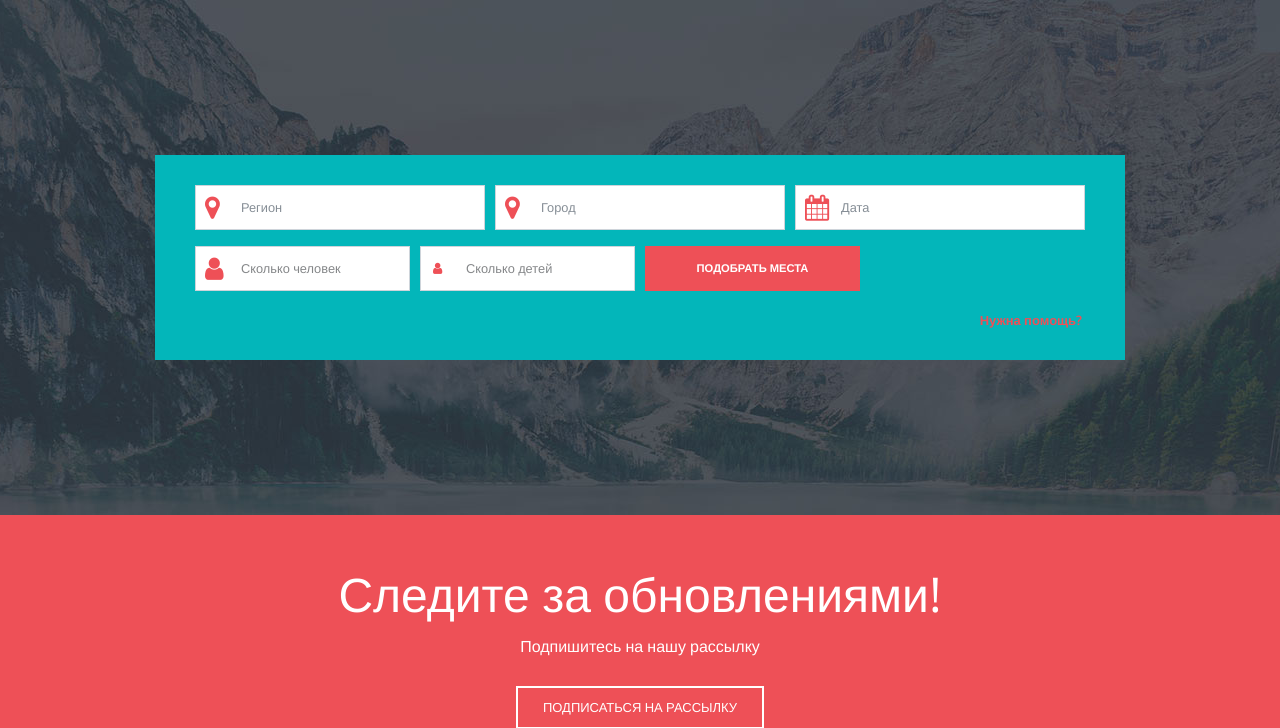
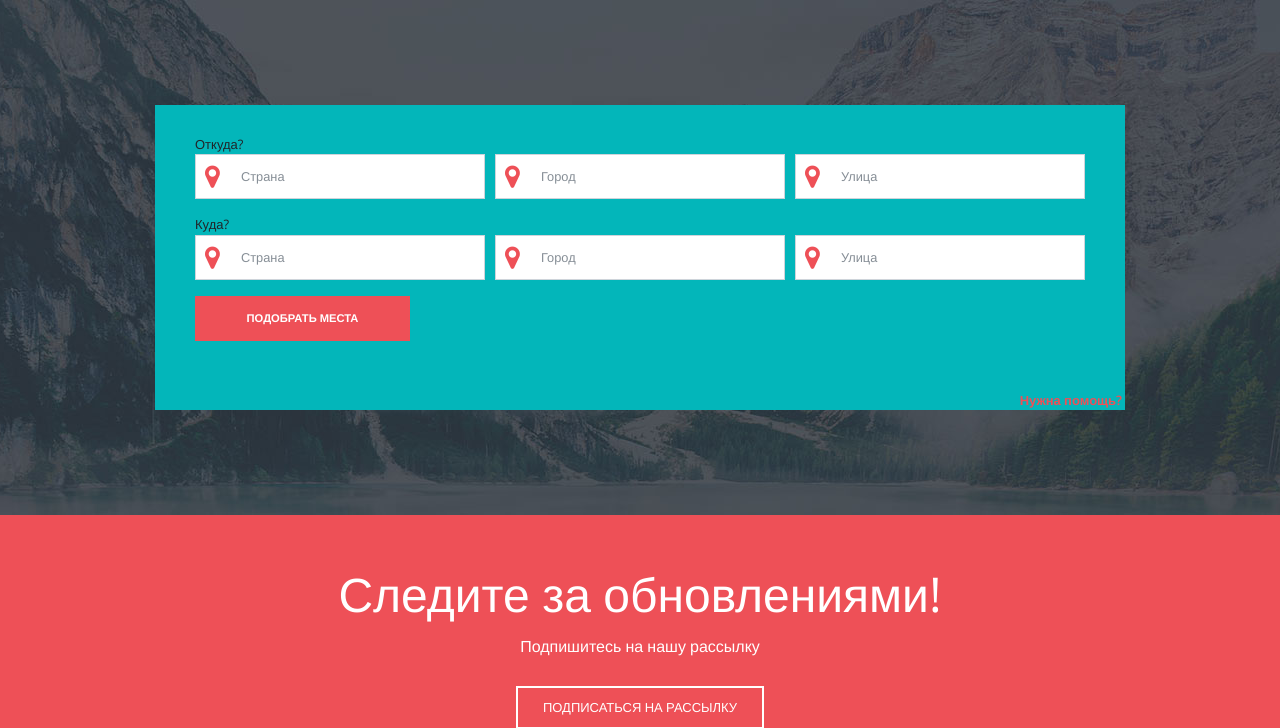
Before and after one commit to Xamerzaev/Axel, a Django app: page / in a window 1280 px wide. Shown: the part 119-847 px from the top of the page. Run offline with Django 4.2, Linux system fonts and the light colour scheme; some libraries are stand-ins or nearby versions.

Commit message:
input_route

```diff
--- a/core/settings.py
+++ b/core/settings.py
@@ -133,11 +133,11 @@ STATIC_ROOT = os.path.join(PROJECT_ROOT, 'static')
 
 DEFAULT_AUTO_FIELD = 'django.db.models.BigAutoField'
 
-from decouple import config
+#from decouple import config
 
-EMAIL_BACKEND = 'django.core.mail.backends.smtp.EmailBackend'
+""" EMAIL_BACKEND = 'django.core.mail.backends.smtp.EmailBackend'
 EMAIL_HOST = 'smtp.gmail.com'
 EMAIL_USE_TLS = True
 EMAIL_PORT = 587
 EMAIL_HOST_USER = config('email', default='')
-EMAIL_HOST_PASSWORD = config('password', default='')
+EMAIL_HOST_PASSWORD = config('password', default='') """
--- a/index/urls.py
+++ b/index/urls.py
@@ -1,11 +1,9 @@
 from django.urls import path
 from . import views
-
-from .views import Home
 from route.views import showroute, showmap
 
 urlpatterns = [
-    path('', Home.as_view(), name='index'),
+    path('', views.index, name='index'),
     path('<str:lat1>,<str:long1>,<str:lat2>,<str:long2>', showroute, name='showroute'),
     path('route/', showmap, name='showmap'),
     ]
--- a/index/views.py
+++ b/index/views.py
@@ -1,13 +1,13 @@
-from django.views.generic import TemplateView
-from django.shortcuts import redirect
+from django.shortcuts import redirect, render
 from django.core.mail import EmailMultiAlternatives
+from geopy.geocoders import Nominatim
+import polyline
+import folium
+from route.getroute import get_route
 
 
-class Home(TemplateView):
-    template_name = 'index.html'
-
-    def post(self, request):
-
+def index(request):
+    if request.method == 'POST' and 'btn1' in request.POST:
         name = request.POST.get('name')
         subject = request.POST.get('subject')
         message = request.POST.get('message')
@@ -35,5 +35,29 @@ class Home(TemplateView):
             subject, text_content, from_email, [email])
         msg.attach_alternative(html_content, "text/html")
         msg.send()
+        return redirect('index')
 
-        return redirect('index')
+    elif request.method == 'POST' and 'btn2' in request.POST:
+        from_country = request.POST.get("from_country")
+        from_city = request.POST.get("from_city")
+        from_street = request.POST.get('from_street')
+        to_country = request.POST.get("to_country")
+        to_city = request.POST.get("to_city")
+        to_street = request.POST.get('to_street')
+        app = Nominatim(user_agent='test')
+        from_location = app.geocode(f"{from_street},{from_city}, {from_country}").raw
+        to_location = app.geocode(f"{to_street},{to_city}, {to_country}").raw
+        # print raw data
+        figure = folium.Figure()
+        lat1,long1,lat2,long2=float(from_location['lat']),float(from_location['lon']),float(to_location['lat']),float(to_location['lon'])
+        route = get_route(long1,lat1,long2,lat2)
+        m = folium.Map(location=[(route['start_point'][0]),
+                                    (route['start_point'][1])],
+                        zoom_start=10)
+        m.add_to(figure)
+        folium.PolyLine(route['route'],weight=8,color='blue',opacity=0.6).add_to(m)
+        figure.render()
+        context={'map':figure}
+        return render(request,'route/showroute.html',context)
+
+    return render(request, 'index.html')
--- a/templates/index.html
+++ b/templates/index.html
@@ -71,60 +71,46 @@ http://www.tooplate.com/view/2095-level
                 <div class="tm-bg-white ie-container-width-fix-2">
                     <div class="container ie-h-align-center-fix">
                         <div class="row">
+
                             <div class="col-xs-12 ml-auto mr-auto ie-container-width-fix">
-                                <form action="index.html" method="get" class="tm-search-form tm-section-pad-2">
+
+                                <form action="" method="post" class="tm-search-form tm-section-pad-2">
+                                    {% csrf_token %}
+                                    Откуда?
                                     <div class="form-row tm-search-form-row">
                                         <div class="form-group tm-form-element tm-form-element-100">
                                             <i class="fa fa-map-marker fa-2x tm-form-element-icon"></i>
-                                            <input name="city" type="text" class="form-control" id="inputCityFrom" placeholder="Регион">
+                                            <input name="from_country" type="text" class="form-control" id="inputCityFrom" placeholder="Страна">
                                         </div>
                                         <div class="form-group tm-form-element tm-form-element-100">
                                             <i class="fa fa-map-marker fa-2x tm-form-element-icon"></i>
-                                            <input name="city" type="text" class="form-control" id="inputCityOut" placeholder="Город">
+                                            <input name="from_city" type="text" class="form-control" id="inputCityOut" placeholder="Город">
                                         </div>
                                         <div class="form-group tm-form-element tm-form-element-50">
-                                            <i class="fa fa-calendar fa-2x tm-form-element-icon"></i>
-                                            <input name="check-in" type="text" class="form-control" id="inputCheckIn" placeholder="Дата">
+                                            <i class="fa fa-map-marker fa-2x tm-form-element-icon"></i>
+                                            <input name="from_street" type="text" class="form-control" id="inputCheckIn" placeholder="Улица">
                                         </div>
                                     </div>
+                                    Куда?
                                     <div class="form-row tm-search-form-row">
-                                        <div class="form-group tm-form-element tm-form-element-2">
-                                            <select name="adult" class="form-control tm-select" id="adult">
-                                                <option value="">Сколько человек</option>
-                                                <option value="1">1</option>
-                                                <option value="2">2</option>
-                                                <option value="3">3</option>
-                                                <option value="4">4</option>
-                                                <option value="5">5</option>
-                                                <option value="6">6</option>
-                                                <option value="7">7</option>
-                                                <option value="8">8</option>
-                                                <option value="9">9</option>
-                                                <option value="10">10</option>
-                                            </select>
-                                            <i class="fa fa-2x fa-user tm-form-element-icon"></i>
+                                        <div class="form-group tm-form-element tm-form-element-100">
+                                            <i class="fa fa-map-marker fa-2x tm-form-element-icon"></i>
+                                            <input name="to_country" type="text" class="form-control" id="inputCityFrom" placeholder="Страна">
+                                        </div>
+                                        <div class="form-group tm-form-element tm-form-element-100">
+                                            <i class="fa fa-map-marker fa-2x tm-form-element-icon"></i>
+                                            <input name="to_city" type="text" class="form-control" id="inputCityOut" placeholder="Город">
+                                        </div>
+                                        <div class="form-group tm-form-element tm-form-element-50">
+                                            <i class="fa fa-map-marker fa-2x tm-form-element-icon"></i>
+                                            <input name="to_street" type="text" class="form-control" id="inputCheckIn" placeholder="Улица">
                                         </div>
                                         <div class="form-group tm-form-element tm-form-element-2">
-                                            <select name="children" class="form-control tm-select" id="children">
-                                                <option value="">Сколько детей</option>
-                                                <option value="0">0</option>
-                                                <option value="1">1</option>
-                                                <option value="2">2</option>
-                                                <option value="3">3</option>
-                                                <option value="4">4</option>
-                                                <option value="5">5</option>
-                                                <option value="6">6</option>
-                                                <option value="7">7</option>
-                                                <option value="8">8</option>
-                                                <option value="9">9</option>
-                                                <option value="10">10</option>
-                                            </select>
-                                            <i class="fa fa-user tm-form-element-icon tm-form-element-icon-small"></i>
+                                            <button name="btn2" type="submit" class="btn btn-primary tm-btn-search">Подобрать места</button>
                                         </div>
-                                        <div class="form-group tm-form-element tm-form-element-2">
-                                            <button type="submit" class="btn btn-primary tm-btn-search">Подобрать места</button>
-                                        </div>
-                                      </div>
+                                    </div>
+                                </form>
+
                                       <div class="form-row clearfix pl-2 pr-2 tm-fx-col-xs">
                                           <a href="#" class="ie-10-ml-auto ml-auto mt-1 tm-font-semibold tm-color-primary">Нужна помощь?</a>
                                       </div>
@@ -253,10 +239,11 @@ http://www.tooplate.com/view/2095-level
                         <div class="col-xs-12 col-sm-12 col-md-6 col-lg-6 col-xl-5 mt-3 mt-md-0">
                             <div class="tm-bg-white tm-p-4">
                                 <form action="" method="post">
-                                    {% csrf_token %}
+
                                     <div class="container py-5">
                                         <div class="row py-5">
                                             <form class="col-md-9 m-auto" method="post" role="form">
+                                                {% csrf_token %}
                                                 <div class="row">
                                                     <div class="form-group col-md-6 mb-3">
                                                         <input type="text" class="form-control mt-1" id="name" name="name" placeholder="Ваше Ф.И.О">
@@ -273,7 +260,7 @@ http://www.tooplate.com/view/2095-level
                                                 </div>
                                                 <div class="row">
                                                     <div class="col text-end mt-2">
-                                                        <button type="submit" class="btn btn-success btn-lg px-3">Отправить</button>
+                                                        <button name="btn1" type="submit" class="btn btn-success btn-lg px-3">Отправить</button>
                                                     </div>
                                                 </div>
                                             </form>
--- /dev/null
+++ b/test.py
@@ -0,0 +1,5 @@
+from geopy.geocoders import Nominatim
+app = Nominatim(user_agent='test')
+location = app.geocode("Хаджиева 53,Грозный, Россия").raw
+# print raw data
+print(location)
```
Also changed, not shown: requirements.txt (renamed from requiremetns.txt).
